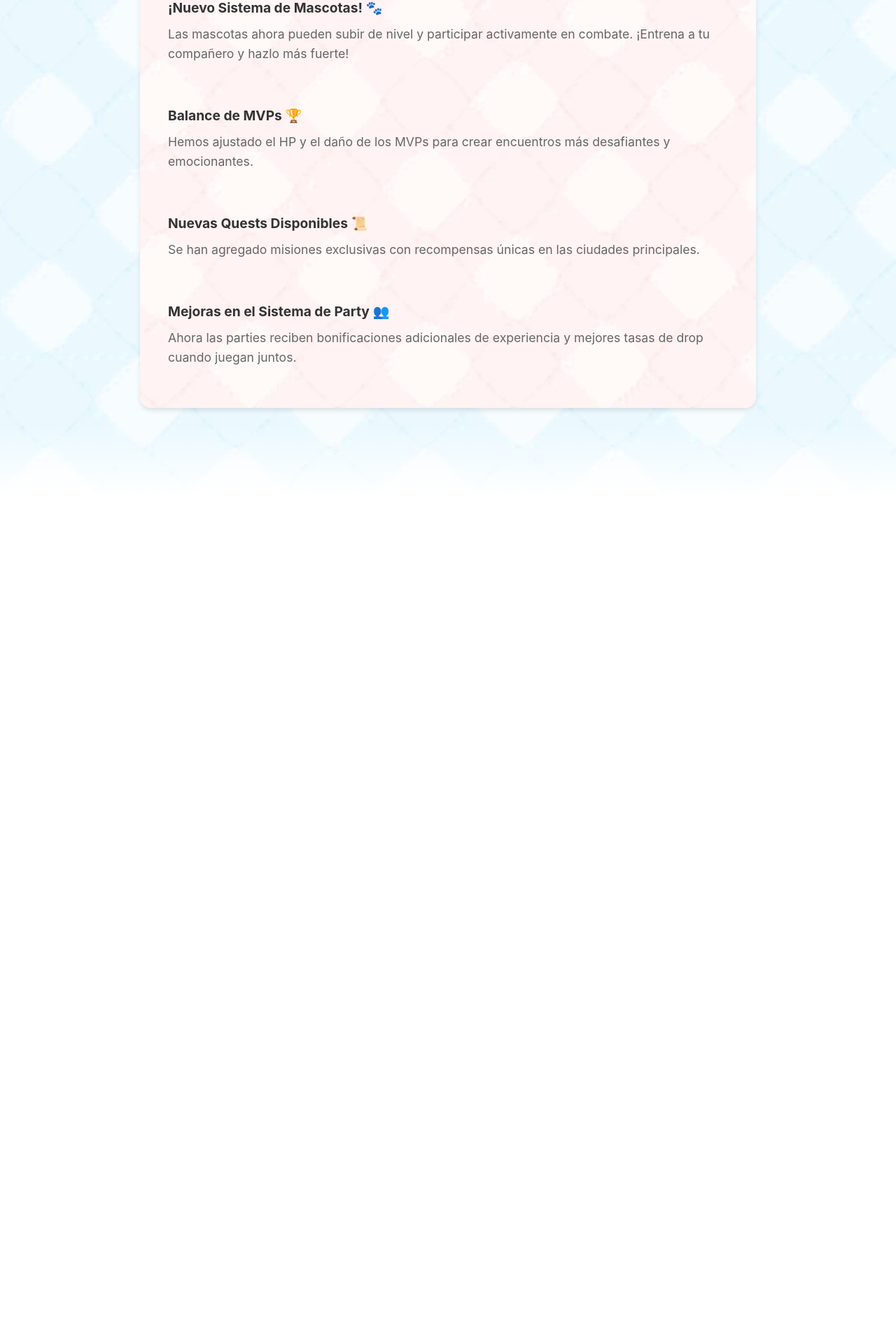
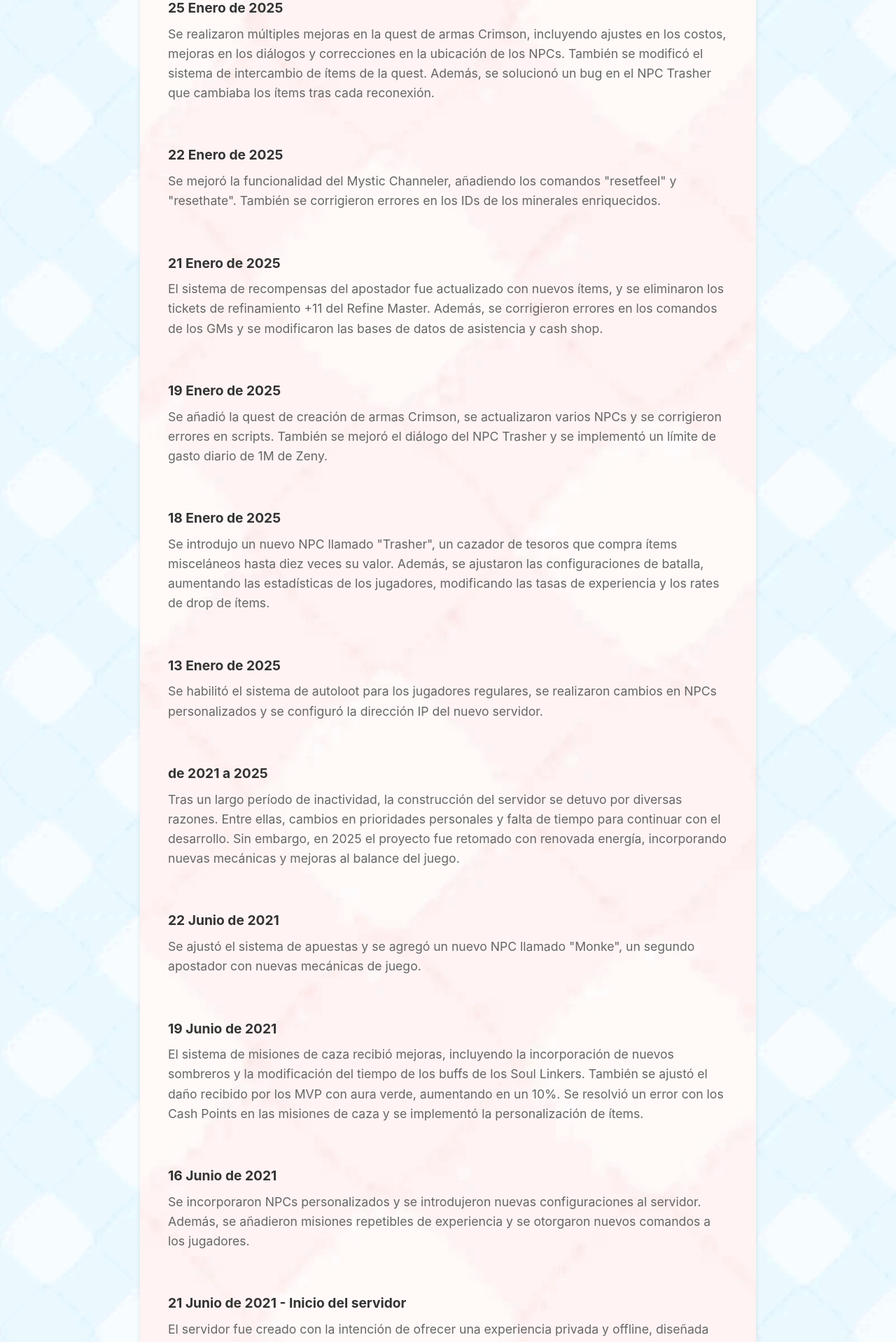
Before and after one commit to ozcodx/ozro-site, a React (Vite) app: page / in a window 1280 px wide. Shown: the part 2188-4106 px from the top of the page at 70% size. Before the commit the page ends 2899 px from the top, so only its background shows below. Built offline with nearby package versions, Linux system fonts and the light colour scheme.

Commit message:
Update News section with comprehensive server history and recent updates

```diff
--- a/src/components/Main.tsx
+++ b/src/components/Main.tsx
@@ -2,7 +2,6 @@ import { useEffect, useState } from 'react';
 import Header from './Header';
 import InfoCard from './InfoCard';
 import News from './News';
-import Separator from './Separator';
 import '../styles/Main.css';
 import Cookies from 'js-cookie';
 
@@ -89,21 +88,60 @@ const Main = () => {
       </div>
       <div className="server-info-section">
         <News>
-          <p>
-            <strong>¡Nuevo Sistema de Mascotas! 🐾</strong><br />
-            Las mascotas ahora pueden subir de nivel y participar activamente en combate. ¡Entrena a tu compañero y hazlo más fuerte!
+
+          <p> <strong>25 Enero de 2025</strong><br />
+            Se realizaron múltiples mejoras en la quest de armas Crimson, incluyendo ajustes en los costos,
+            mejoras en los diálogos y correcciones en la ubicación de los NPCs. También se modificó el sistema
+            de intercambio de ítems de la quest.
+            Además, se solucionó un bug en el NPC Trasher que cambiaba los ítems tras cada reconexión.
           </p>
-          <p>
-            <strong>Balance de MVPs 🏆</strong><br />
-            Hemos ajustado el HP y el daño de los MVPs para crear encuentros más desafiantes y emocionantes.
+          <p> <strong>22 Enero de 2025</strong><br />
+            Se mejoró la funcionalidad del Mystic Channeler, añadiendo los comandos "resetfeel" y "resethate".
+            También se corrigieron errores en los IDs de los minerales enriquecidos.
           </p>
-          <p>
-            <strong>Nuevas Quests Disponibles 📜</strong><br />
-            Se han agregado misiones exclusivas con recompensas únicas en las ciudades principales.
+          <p> <strong>21 Enero de 2025</strong><br />
+            El sistema de recompensas del apostador fue actualizado con nuevos ítems,
+            y se eliminaron los tickets de refinamiento +11 del Refine Master.
+            Además, se corrigieron errores en los comandos de los GMs y se modificaron las bases de datos de asistencia y cash shop.
           </p>
-          <p>
-            <strong>Mejoras en el Sistema de Party 👥</strong><br />
-            Ahora las parties reciben bonificaciones adicionales de experiencia y mejores tasas de drop cuando juegan juntos.
+          <p> <strong>19 Enero de 2025</strong><br />
+            Se añadió la quest de creación de armas Crimson, se actualizaron varios NPCs y se corrigieron errores en scripts.
+            También se mejoró el diálogo del NPC Trasher y se implementó un límite de gasto diario de 1M de Zeny.
+          </p>
+          <p> <strong>18 Enero de 2025</strong><br />
+            Se introdujo un nuevo NPC llamado "Trasher", un cazador de tesoros que compra ítems misceláneos hasta diez veces su valor.
+            Además, se ajustaron las configuraciones de batalla, aumentando las estadísticas de los jugadores,
+            modificando las tasas de experiencia y los rates de drop de ítems.
+          </p>
+          <p> <strong>13 Enero de 2025</strong><br />
+            Se habilitó el sistema de autoloot para los jugadores regulares,
+            se realizaron cambios en NPCs personalizados y se configuró la dirección IP del nuevo servidor.
+          </p>
+          <p> <strong>de 2021 a 2025</strong><br />
+            Tras un largo período de inactividad, la construcción del servidor se detuvo por diversas razones.
+            Entre ellas, cambios en prioridades personales y falta de tiempo para continuar con el desarrollo.
+            Sin embargo, en 2025 el proyecto fue retomado con renovada energía,
+            incorporando nuevas mecánicas y mejoras al balance del juego.
+          </p>
+          <p> <strong>22 Junio de 2021</strong><br />
+            Se ajustó el sistema de apuestas y se agregó un nuevo NPC llamado "Monke",
+            un segundo apostador con nuevas mecánicas de juego.
+          </p>
+          <p> <strong>19 Junio de 2021</strong><br />
+            El sistema de misiones de caza recibió mejoras,
+            incluyendo la incorporación de nuevos sombreros y la modificación del tiempo de los buffs de los Soul Linkers.
+            También se ajustó el daño recibido por los MVP con aura verde, aumentando en un 10%.
+            Se resolvió un error con los Cash Points en las misiones de caza y se implementó la personalización de ítems.
+          </p>
+          <p> <strong>16 Junio de 2021</strong><br />
+            Se incorporaron NPCs personalizados y se introdujeron nuevas configuraciones al servidor.
+            Además, se añadieron misiones repetibles de experiencia y se otorgaron nuevos comandos a los jugadores.
+          </p>
+          <p> <strong>21 Junio de 2021 - Inicio del servidor</strong><br />
+            El servidor fue creado con la intención de ofrecer una experiencia privada y offline,
+            diseñada para un grupo reducido de jugadores. La meta era mantener un balance justo y divertido,
+            con ajustes que permitieran disfrutar del juego sin la dependencia de una gran comunidad o economía inflada.
+            Así nació un mundo personalizado donde cada NPC y mecánica fueron pensados para adaptarse a este estilo de juego.
           </p>
         </News>
       </div>
```
